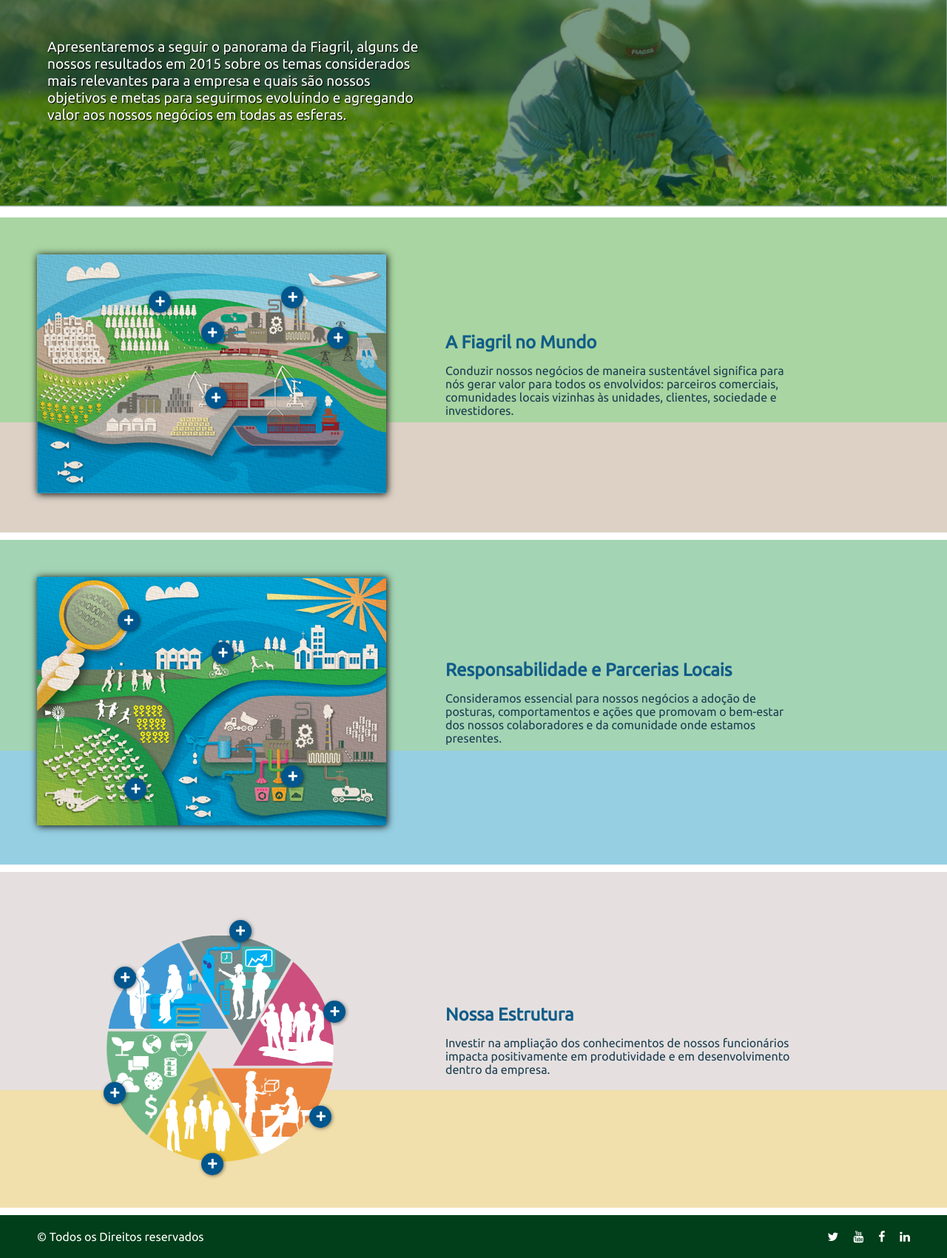
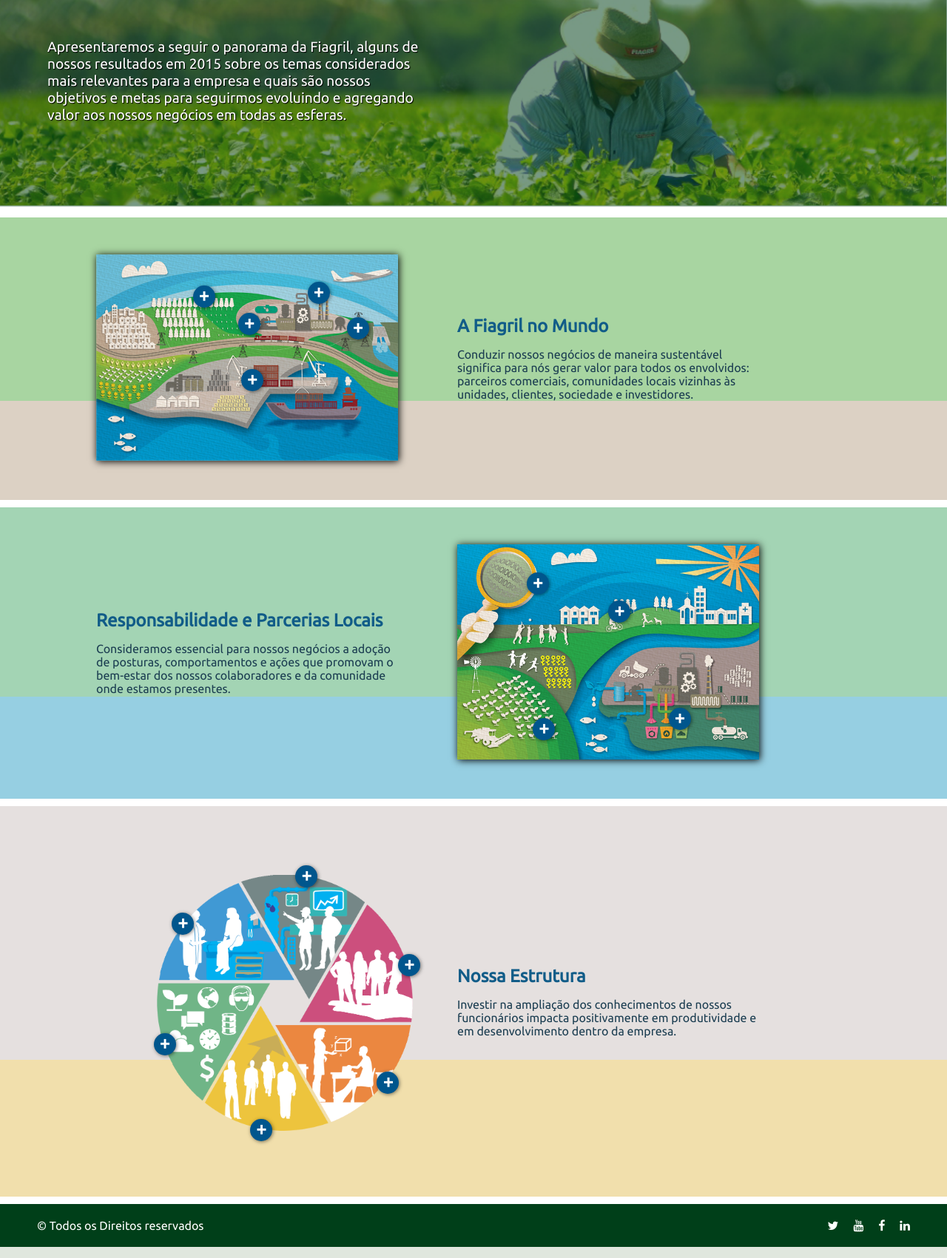
Before and after one commit to AdamoAvelino/gd, a PHP site: page / in a window 1280 px wide. Shown: the part 206-1907 px from the top of the page at 74% size. Run offline with PHP 8.4, Linux system fonts and the light colour scheme; some libraries are stand-ins or nearby versions.

Commit message:
reposicionamento e animação do ultimop bloco

```diff
--- a/css/style.css
+++ b/css/style.css
@@ -107,7 +107,7 @@
     margin-bottom: 10px;
 }
 .conteudo, .bloco{
-    padding: 50px
+    padding: 50px 130px
 }
 
 .bloco1, .bloco2, .bloco3{
@@ -138,7 +138,7 @@
 
 .bloco3 figure{
     z-index: 10;
-    padding: 25% 0 50% 0;
+    padding: 55% 0 50% 0;
 }
 
 
@@ -151,37 +151,37 @@
     box-shadow: none;
     /*padding: 20px;*/
     box-sizing: border-box;
-    width: 65%;
+    width: 85%;
 }
 
 .desempenho{
-    top:4%;
-    left:55%;
+    top:7%;
+    left:66%;
 }
 
 
 .etica{
-    left:82%;
+    left:100%;
     top:35%;
 }
 
 .educacao{
-   left:78%;
-   top: 75%;
+   left:93%;
+   top: 72%;
 }
 
 .emprego{
-    left:47%;
-    top: 93%;
+    left:51%;
+    top: 87%;
 }
 
 .diversidade{
     left:19%;
-    top: 66%;
+    top: 60%;
 }
 
 .saude{
-    left:22%;
+    left:25%;
     top: 22%;
 }
 
--- a/index.html
+++ b/index.html
@@ -60,7 +60,7 @@
         </section>
         <!--Seção-->
 
-        <section class="bloco1 bloco  clearfix">
+        <section class="bloco1 bloco clearfix">
           <article class='left maior'>
             <figure class="relative" id='container1'>
               <img src='imagens/bloco1.png' class='single '>
@@ -89,6 +89,14 @@
 
         <section class=" bloco2  bloco clearfix">
           <article class='left maior'>
+            <header>
+              <h2> Responsabilidade e Parcerias Locais</h2>
+              <p>
+                Consideramos essencial para nossos negócios a adoção de posturas, comportamentos e ações que promovam o bem-estar dos nossos colaboradores e da comunidade onde estamos presentes.
+              </p>
+            </header>
+          </article>
+          <article class='left menor'>
             <figure class="relative" id='container2'>
               <img src='imagens/bloco2.png' class='dobro '>
               <div class="tooltip_invisivel" id='div_conf' data-ativo='conf_small_left'><span>Conformidade</span></div>
@@ -102,25 +110,17 @@
               <div class='more resid' id='resid'></div>
             </figure>
           </article>
-          <article class='left menor'>
-            <header>
-              <h2> Responsabilidade e Parcerias Locais</h2>
-              <p>
-                Consideramos essencial para nossos negócios a adoção de posturas, comportamentos e ações que promovam o bem-estar dos nossos colaboradores e da comunidade onde estamos presentes.
-              </p>
-            </header>
-          </article>
         </section>
 
         <section class="bloco3 bloco clearfix relative">
           <article class="left maior">
           <figure class="relative" id='container3'>
-              <img src='imagens/fatia1.png' class=' img_direita'/>
-              <img src='imagens/fatia2.png' class=' img_direita '/>
-              <img src='imagens/fatia3.png' class=' img_esquerda'/>
-              <img src='imagens/fatia4.png' class=' img_esquerda'/>
-              <img src='imagens/fatia5.png' class=' img_direita'/>
-              <img src='imagens/fatia6.png' class=' img_esquerda'/>
+              <img src='imagens/fatia1.png' class='animacao img_direita rotacao_direita' data-animacao='rotacao_direita_show'/>
+              <img src='imagens/fatia2.png' class='animacao img_direita rotacao_direita' data-animacao='rotacao_direita_show'/>
+              <img src='imagens/fatia3.png' class='animacao img_esquerda rotacao_esquerda' data-animacao='rotacao_esquerda_show'/>
+              <img src='imagens/fatia4.png' class='animacao img_esquerda rotacao_esquerda' data-animacao='rotacao_esquerda_show'/>
+              <img src='imagens/fatia5.png' class='animacao img_direita rotacao_direita' data-animacao='rotacao_direita_show'/>
+              <img src='imagens/fatia6.png' class='animacao img_esquerda rotacao_esquerda' data-animacao='rotacao_esquerda_show'/>
 
               <div class="tooltip_invisivel" id='div_desempenho' data-ativo='desempenho_big_left'><span>Desempenho</span></div>
               <div class="tooltip_invisivel" id='div_etica' data-ativo='etica_big_left'><span>Ética</span></div>
--- a/js/js.js
+++ b/js/js.js
@@ -14,13 +14,27 @@
 
 //============================================
 //Formatação texto header centro
-  $('.bloco').each(function(i){
-    var altura_bloco = $(this).height();
-    var article = $(this).children().next(); // pega o proximo elemnto filho
-    var header = article.children().height();
-    var altura_centro =  (parseInt(altura_bloco) - parseInt(header)) / 2;
-      article.children().attr('style', 'margin-top:'+altura_centro+'px');
-  });
+$('.bloco').each(function(i){
+  var header = 0;
+  var article = 0;
+  var altura_bloco = $(this).height();
+
+    // console.log($(this).children().children().prop('tagName'));
+
+   if($(this).children().children().prop('tagName') != 'HEADER'){
+     article = $(this).children().next();
+   }else{
+     article = $(this).children('.maior');
+      console.log(article.children());
+   }
+
+
+   header = article.children().height();
+   var altura_centro =  (parseInt(altura_bloco) - parseInt(header)) / 2;
+
+
+   article.children().attr('style', 'margin-top:'+altura_centro+'px');
+ });
 
 //=============================================
 
@@ -102,9 +116,9 @@
     var top = (pos.top - pos_cont.top - altura_elemento);
 
   }
-  console.log('Posição top do elemento ḿore: = '+pos.top);
-  console.log('Posição top do elemento Container: = '+pos_cont.top);
-  console.log('Altura do elemento Toolltip:  = '+altura_elemento);
+  /*console.log('Posição top do elemento ḿore: = '+pos.top);*/
+  /*console.log('Posição top do elemento Container: = '+pos_cont.top);*/
+  /*console.log('Altura do elemento Toolltip:  = '+altura_elemento);*/
 
   var style = 'position: absolute; top:' + top + 'px; left:' + left + 'px;';
 
```
